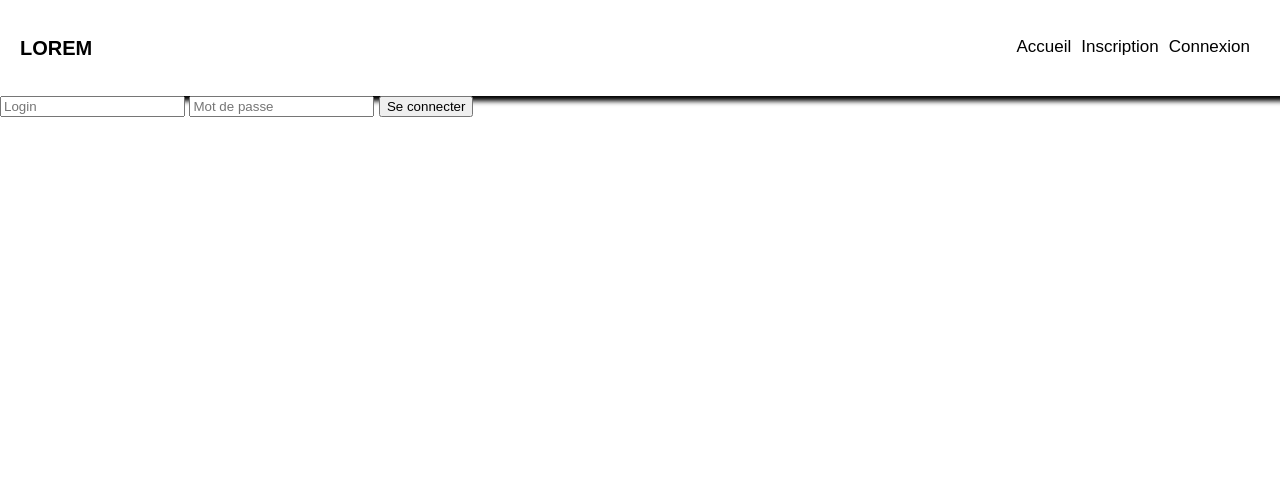
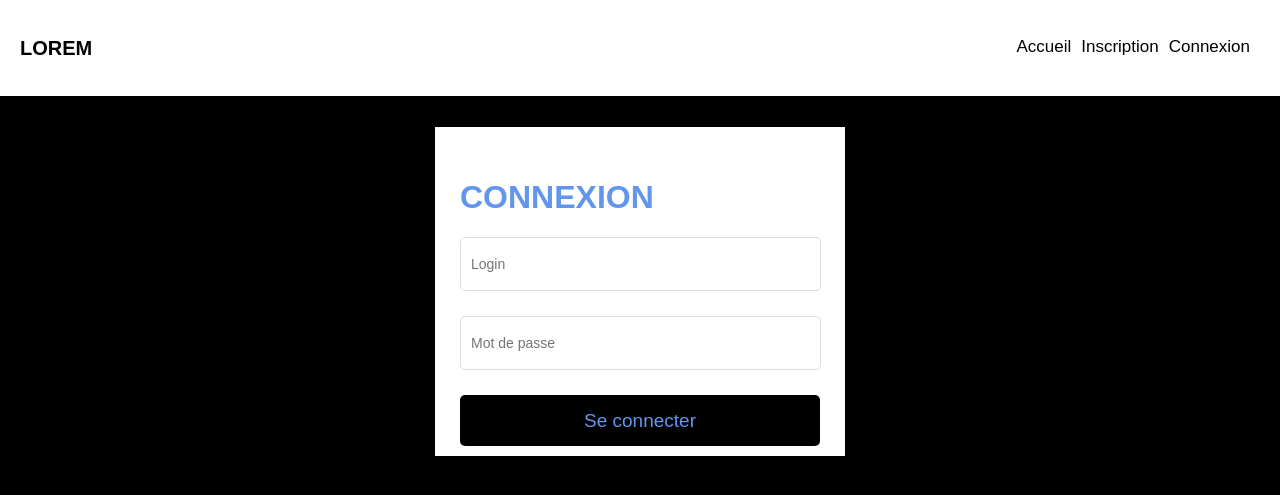
Before and after one commit to omar-diane/livre-or, a PHP site: page /connexion.php in a window 1280 px wide. Shown: the top 495 px of the page. Run offline with PHP 8.4, Linux system fonts and the light colour scheme; the visitor is signed in with stand-in values (Sample User, id 1); data that the repository does not hold is empty.

Commit message:
Modif du css

```diff
--- a/connexion.php
+++ b/connexion.php
@@ -16,9 +16,9 @@ session_start();
         <nav>
             <h1 class="logo">LOREM</h1>
             <div class="onglets">
-                <p><a href="#">Accueil</a></p>
+                <p><a href="index.php">Accueil</a></p>
                 <p><a href="inscription.php">Inscription</a></p>
-                <p><a href="connexion.php">Connexion</a></p>
+                <p><a href="#">Connexion</a></p>
             </div>
         </nav>
     </header>
@@ -37,23 +37,43 @@ session_start();
     if($conn === false){
         die("ERREUR : Impossible de se connecter. " . mysqli_connect_error());
     }
-    $_SESSION["connected"];
-    foreach($users as $user){
-        if ( isset($_POST["login"]) && $_POST["login"] == $user[1] && password_verify($_POST['password'],$user[2]) == true){
-            $_SESSION["connected"] = $_POST["login"] ;
-            header("Location:index.php");
-        }
-        if ( isset($_POST["login"]) && $_POST["login"] == $user[1] && $_POST['password'] == $user[2]){
-            $_SESSION["connected"] = $_POST["login"] ;
-            header("Location:index.php");
-        }
+
+    $utilcheck=0;
+$admin=0;
+
+if(!empty($_POST['login']) and !empty($_POST['password'])){
+
+    $login = $_POST['login'];
+
+    $sql = "SELECT login, password, id FROM utilisateurs WHERE login = '$login' ";
+    $query = $conn->query($sql) ;
+    $res = mysqli_fetch_row($query);
+
+    if($_POST['login'] === $res[0] and $_POST['login'] !== 'admin' ){
+        $utilcheck++;
+    } elseif ( $_POST['login'] === 'admin' ){
+        $admin++;
     }
+    if($_POST['password'] === $res[1] and $_POST['password'] !== 'admin'){
+        $utilcheck++;
+    } elseif ( $_POST['password'] === 'admin' ){
+        $admin++;
+    }
+    if($utilcheck === 2){
+        $_SESSION['connected']=$res[2];
+    header('Location: profil.php');
+    } elseif ($admin === 2){
+        $_SESSION['adconnected']= $_POST['login'];
+        header('Location: admin.php');
+    }
+}
     ?>
     <main>
-        <form action="" method="post">
-            <input type="text" name="login" placeholder="Login">
-            <input type="password" name="password" placeholder="Mot de passe">
-            <input type="submit" name="submit" value="Se connecter">
+        <form class="box" action="" method="post">
+            <h1 class="box-title">CONNEXION</h1>
+            <input type="text" class="box-input" name="login" placeholder="Login">
+            <input type="password" class="box-input" name="password" placeholder="Mot de passe">
+            <input type="submit" class="box-button" name="submit" value="Se connecter">
         </form>
     </main>
 </body>
--- a/livreor.css
+++ b/livreor.css
@@ -47,45 +47,71 @@ header img {
     width: 100%;
 }
 /*DEBUT DE LA SECTION*/
-section {
-    background-color: rgb(255, 255, 255);
-}
 
 section .left {
     max-width: 50%;
     margin-left: 40px;
 }
+
+section .left p {
+    color: white;
+}
 /*FOOTER*/
 footer {
-    background: black;
+    background: white;
     padding: 40px;
 }
 
 footer a {
     text-decoration: none;
-    color: white;
+    color: black;
     font-size: 20px;
     margin-right: 10px;
-    -webkit-transition: color 1s;
-    transition: color 1s;
     float: right;
 }
 
 footer a:hover {
-    color: #d2483c;
+    text-decoration: underline;
 }
 
-footer table {
-    margin-left: 20px;
+/*PAGE D'INSCRIPTION ET CONNEXION*/
+body {
+    background-color: black;
 }
 
-footer table .menu-footer {
-    color: white;
-    text-align: center;
+.box .box-title {
+    color: cornflowerblue;
 }
 
-footer table .menu-footer a {
-    font-size: 20px;
-}
+.box {
+    border: 1px solid ;
+    padding: 30px 25px 10px 25px;
+    background: white;
+    margin: 30px auto;
+    width: 360px;
+  }
 
-/*PAGE D'INSCRIPTION*/
+.box-input {
+    font-size: 14px;
+    background: #fff;
+    border: 1px solid #ddd;
+    margin-bottom: 25px;
+    padding-left:10px;
+    border-radius: 5px;
+    width: 347px;
+    height: 50px;
+  }
+
+  .box-button {
+    border-radius: 5px;
+    background: black;
+    text-align: center;
+    cursor: pointer;
+    font-size: 19px;
+    width: 100%;
+    height: 51px;
+    padding: 0;
+    color: cornflowerblue;
+    border: 0;
+    outline:0;
+  }
```
Also changed, not shown: commentaire.php (+2 -37 lines), index.php (+5 -5 lines), inscription.php (+5 -5 lines), images/aurore-bor-1.jpg (added).
